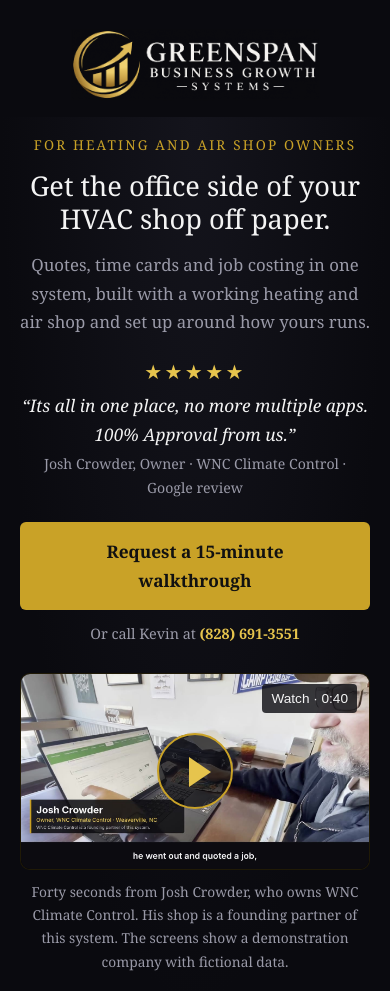
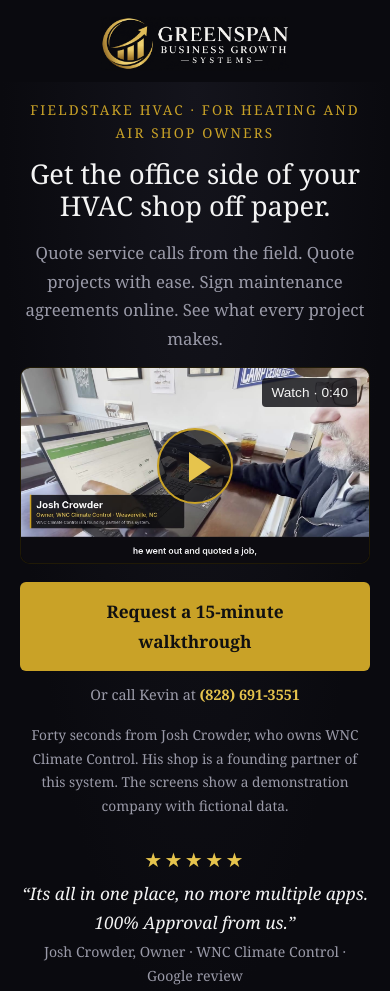
Before and after one commit to kgreenspan1959-hue/gbgs-website, a plain HTML site: page hvac/index.html in a window 390 px wide. Shown: the top 991 px of the page. Drawn offline with Linux system fonts and the light colour scheme.

Commit message:
HVAC page: FieldStake HVAC name, new tagline, video above the button
Kicker now reads FieldStake HVAC. Sub line replaced by the tagline agreed with Josh Crowder. Josh's video moved above the walkthrough button so it shows on the first screen of a phone. Nothing below the first screen changed.

Co-Authored-By: Claude Fable 5.2 <noreply@anthropic.com>
Claude-Session: https://claude.ai/code/session_01FZ1ubbR779fLBMgXiMARuy

```diff
--- a/hvac/index.html
+++ b/hvac/index.html
@@ -10,7 +10,7 @@
 </script>
 <meta charset="utf-8">
 <meta name="viewport" content="width=device-width, initial-scale=1">
-<title>For HVAC shop owners — Greenspan Business Growth Systems</title>
+<title>FieldStake HVAC, for heating and air shop owners — Greenspan Business Growth Systems</title>
 <meta name="description" content="One system for an HVAC shop's quotes, time cards and job costing, built with a working heating and air company and set up around how your shop runs.">
 <style>
   :root {
@@ -182,6 +182,16 @@
     .proof .label { padding-right: 56px; }
     .proof .mark { font-size: 4.5rem; right: 14px; }
   }
+
+  /* 2026-11-26: video above the button on the first screen */
+  .hero .video { margin-top: 4px; max-width: 520px; margin-left: auto; margin-right: auto; }
+  .hero .vidnote { margin-top: 16px; }
+  .hero .stars { margin-top: 26px; }
+  @media (max-width: 760px) {
+    header.top { padding: 16px 20px 2px; }
+    header.top img { width: min(190px, 50vw); }
+    .hero .sub { margin-bottom: 14px; }
+  }
 </style>
 </head>
 <body>
@@ -192,22 +202,22 @@
 
 <section class="hero">
   <div class="container">
-    <div class="kicker">For heating and air shop owners</div>
+    <div class="kicker">FieldStake HVAC &middot; for heating and air shop owners</div>
     <h1>Get the office side of your HVAC shop off paper.</h1>
-    <p class="sub">Quotes, time cards and job costing in one system, built with a working heating and air shop and set up around how yours runs.</p>
+    <p class="sub">Quote service calls from the field. Quote projects with ease. Sign maintenance agreements online. See what every project makes.</p>
+    <div class="video" id="vid" data-yt="0rm1ipVwhqU" data-title="Josh Crowder testimonial" data-frame-title="Josh Crowder of WNC Climate Control on running his shop in one system" role="button" tabindex="0" aria-label="Play the 40-second video from Josh Crowder">
+      <img src="poster-josh.jpg" width="1280" height="720" alt="Josh Crowder, owner of WNC Climate Control, at his laptop">
+      <span class="play" aria-hidden="true"></span>
+      <span class="len">Watch &middot; 0:40</span>
+    </div>
+    <a class="btn" id="cta-top" href="#request">Request a 15-minute walkthrough</a>
+    <div class="note">Or call Kevin at <a href="tel:+18286913551" id="call-top">(828) 691-3551</a></div>
+    <div class="vidnote">Forty seconds from Josh Crowder, who owns WNC Climate Control. His shop is a founding partner of this system. The screens show a demonstration company with fictional data.</div>
     <div class="stars">
       <span class="s" role="img" aria-label="5 out of 5 stars">&#9733;&#9733;&#9733;&#9733;&#9733;</span>
       <span class="q">&ldquo;Its all in one place, no more multiple apps. 100% Approval from us.&rdquo;</span>
       <span class="w">Josh Crowder, Owner &middot; WNC Climate Control &middot; Google review</span>
     </div>
-    <a class="btn" id="cta-top" href="#request">Request a 15-minute walkthrough</a>
-    <div class="note">Or call Kevin at <a href="tel:+18286913551" id="call-top">(828) 691-3551</a></div>
-    <div class="video" id="vid" data-yt="0rm1ipVwhqU" data-title="Josh Crowder testimonial" data-frame-title="Josh Crowder of WNC Climate Control on running his shop in one system" role="button" tabindex="0" aria-label="Play the 40-second video from Josh Crowder">
-      <img src="poster-josh.jpg" width="1280" height="720" alt="Josh Crowder, owner of WNC Climate Control, at his laptop">
-      <span class="play" aria-hidden="true"></span>
-      <span class="len">Watch &middot; 0:40</span>
-    </div>
-    <div class="vidnote">Forty seconds from Josh Crowder, who owns WNC Climate Control. His shop is a founding partner of this system. The screens show a demonstration company with fictional data.</div>
   </div>
 </section>
 
```
